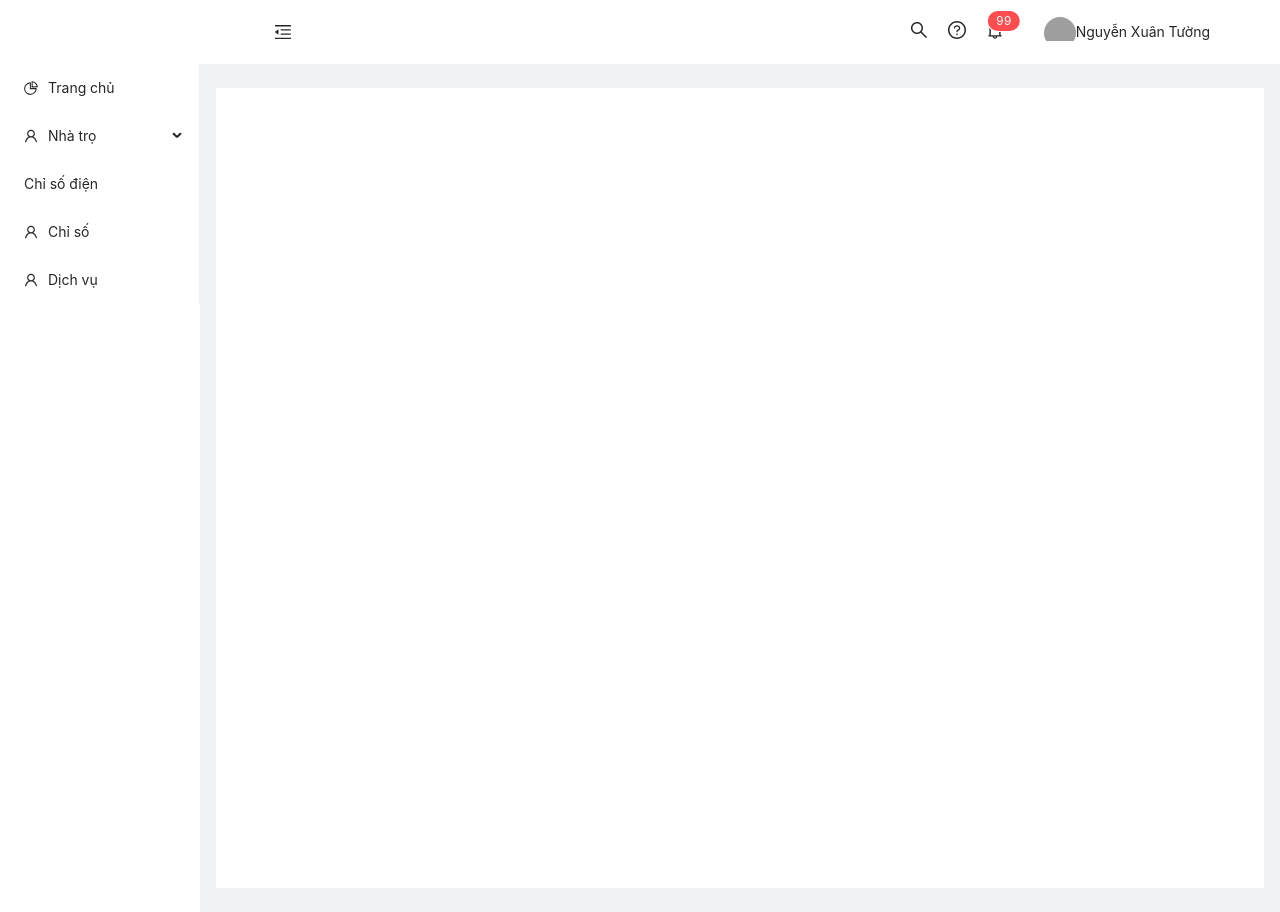
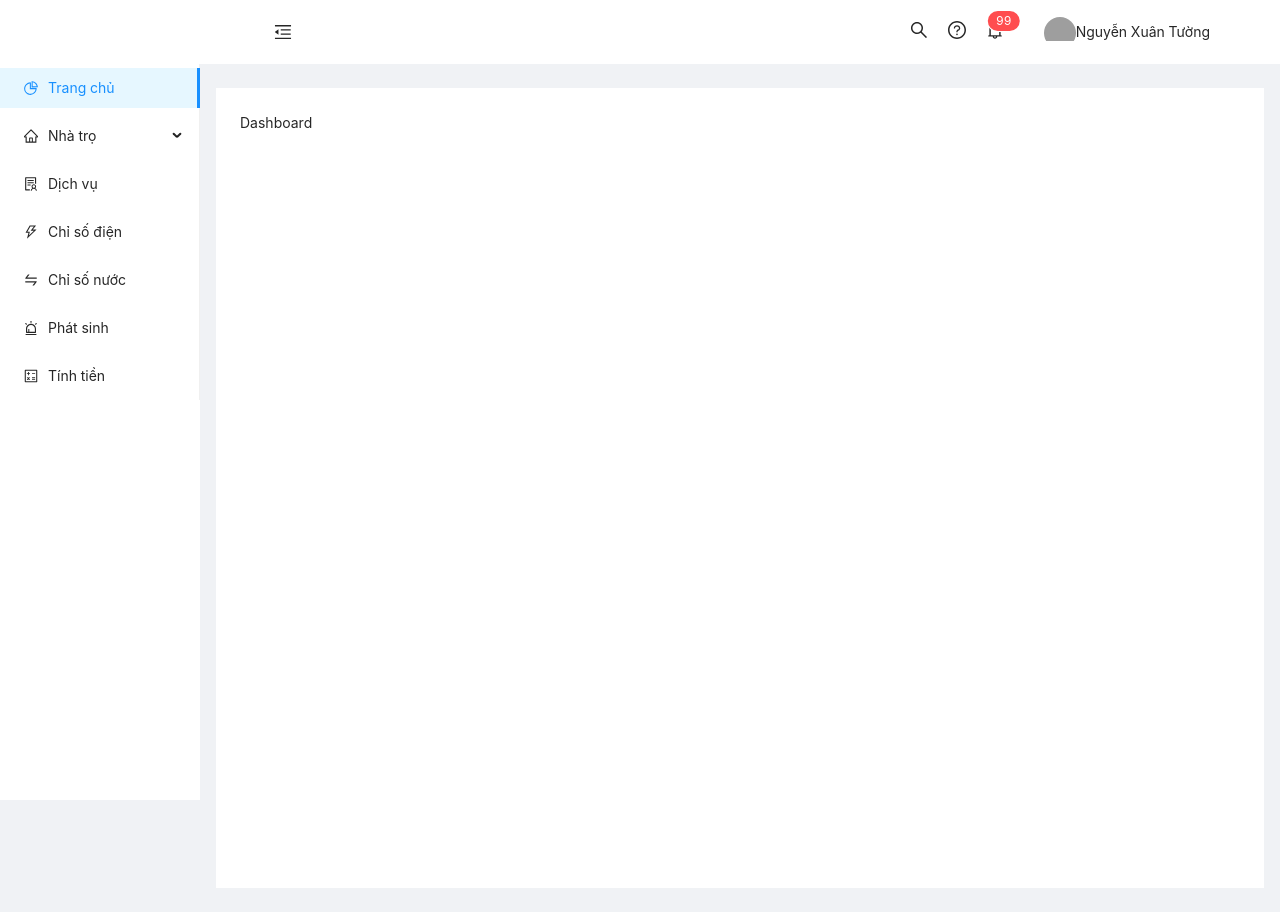
Before and after one commit to tung910/quan-ly-nha-tro-fe, a React (Vite) app: page / in a window 1280 px wide. Built offline with nearby package versions, Linux system fonts and the light colour scheme; grey boxes are pictures that could not be loaded.

Commit message:
QLNTF-2 feat menu

```diff
--- a/src/App.tsx
+++ b/src/App.tsx
@@ -1,16 +1,26 @@
+import { BrowserRouter, Routes, Route } from 'react-router-dom';
 import MainLayout from './layout/main-layout';
-import { BrowserRouter, Routes, Route } from 'react-router-dom';
-import CreateCustomer from './pages/customer/Create';
+import routes from './routes';
 
 function App() {
     return (
         <BrowserRouter>
             <Routes>
                 <Route path='/' element={<MainLayout />}>
-                    <Route
-                        path='/customer/create'
-                        element={<CreateCustomer />}
-                    ></Route>
+                    {routes.map((item, index) => {
+                        let Comp;
+                        if (item.component) {
+                            Comp = item.component;
+                        }
+
+                        return (
+                            <Route
+                                key={index}
+                                path={item.path}
+                                element={<Comp />}
+                            ></Route>
+                        );
+                    })}
                 </Route>
             </Routes>
         </BrowserRouter>
--- a/src/layout/main-layout/index.tsx
+++ b/src/layout/main-layout/index.tsx
@@ -20,10 +20,18 @@ const MainLayout: React.FC = () => {
                 trigger={null}
                 collapsible
                 collapsed={collapsed}
+                style={{
+                    overflow: 'auto',
+                    height: '100%',
+                    position: 'fixed',
+                    left: 0,
+                    top: 0,
+                    bottom: 0,
+                }}
             >
                 <Navbar />
             </Sider>
-            <Layout>
+            <Layout style={{ marginLeft: collapsed ? 80 : 200 }}>
                 <Header
                     collapsed={collapsed}
                     setCollapsed={setCollapsed}
--- a/src/layout/navbar/index.tsx
+++ b/src/layout/navbar/index.tsx
@@ -1,5 +1,14 @@
+import { useNavigate } from 'react-router-dom';
 import { Menu, MenuProps } from 'antd';
-import { PieChartOutlined, UserOutlined } from '@ant-design/icons';
+import {
+    PieChartOutlined,
+    CalculatorOutlined,
+    HomeOutlined,
+    SolutionOutlined,
+    ThunderboltOutlined,
+    SwapOutlined,
+    AlertOutlined,
+} from '@ant-design/icons';
 import classNames from 'classnames/bind';
 import styles from './Navbar.module.scss';
 
@@ -23,20 +32,27 @@ function getItem(
 
 const itemsMenu: MenuItem[] = [
     getItem('Trang chủ', '', <PieChartOutlined />),
-    getItem('Nhà trọ', 'nha-tro', <UserOutlined />, [
-        getItem('Phòng trọ', 'phong-tro'),
+    getItem('Nhà trọ', 'motel', <HomeOutlined />, [
+        getItem('Phòng trọ', 'motel-room'),
     ]),
-    getItem('Chỉ số điện', 'nha-tro'),
-    getItem('Chỉ số', 'nha-tro', <UserOutlined />),
-    getItem('Dịch vụ', 'nha-tro', <UserOutlined />),
+    getItem('Dịch vụ', 'service', <SolutionOutlined />),
+    getItem('Chỉ số điện', 'data-power', <ThunderboltOutlined />),
+    getItem('Chỉ số nước', 'data-water', <SwapOutlined />),
+    getItem('Phát sinh', 'other-fee', <AlertOutlined />),
+    getItem('Tính tiền', 'calculator-money', <CalculatorOutlined />),
 ];
 const Navbar = () => {
+    const navigate = useNavigate();
+    const handlerNavigate = ({ key }: { key: string }) => {
+        navigate(key);
+    };
     return (
         <nav>
             <div className={cx('logo')}></div>
             <Menu
                 theme='light'
-                defaultSelectedKeys={['1']}
+                onClick={handlerNavigate}
+                defaultSelectedKeys={['']}
                 mode='inline'
                 items={itemsMenu}
             />
--- a/src/main.tsx
+++ b/src/main.tsx
@@ -8,8 +8,8 @@ import './index.scss';
 
 ReactDOM.createRoot(document.getElementById('root') as HTMLElement).render(
     <React.StrictMode>
-        <Provider store={store}>
-            <App />
-        </Provider>
+        {/* <Provider store={store}> */}
+        <App />
+        {/* </Provider> */}
     </React.StrictMode>
 );
--- /dev/null
+++ b/src/pages/dashboard/index.tsx
@@ -0,0 +1,5 @@
+const Dashboard = () => {
+    return <div>Dashboard</div>;
+};
+
+export default Dashboard;
--- /dev/null
+++ b/src/routes/index.ts
@@ -0,0 +1,15 @@
+/* eslint-disable @typescript-eslint/no-explicit-any */
+import CreateCustomer from '~/pages/customer/Create';
+import Dashboard from '~/pages/dashboard';
+import { ReactNode } from 'react';
+
+export interface Route {
+    path: string;
+    component: ReactNode | any;
+}
+const routes: Route[] = [
+    { path: '', component: Dashboard },
+    { path: '/customer/create', component: CreateCustomer },
+];
+
+export default routes;
```
